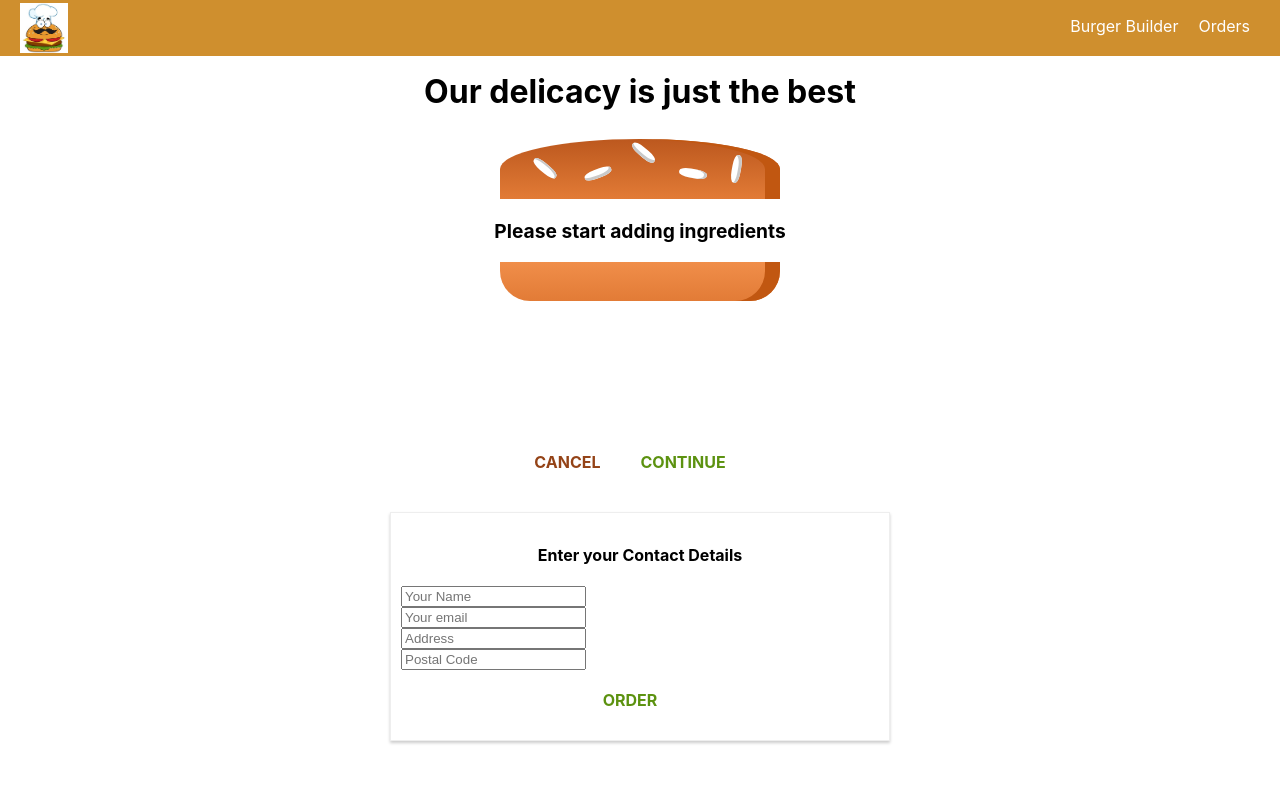
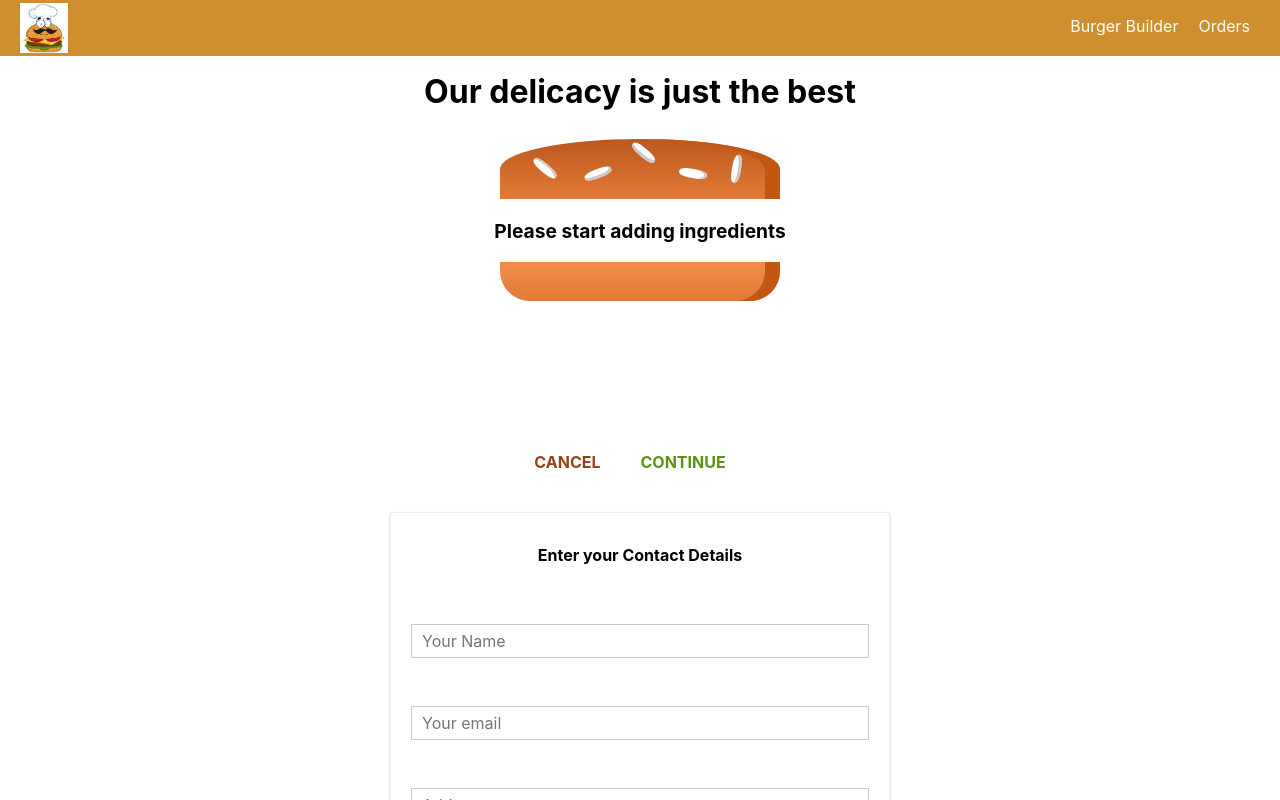
Before and after one commit to damiadeh/burgerbuilder, a React (Create React App) app: page /burgerbuilder/checkout in a window 1280 px wide. Both pictures are taken after a click on the button "CONTINUE". Shown: the top 800 px of the page. Built offline with nearby package versions, Linux system fonts and the light colour scheme.

Commit message:
contct form

```diff
--- /dev/null
+++ b/src/components/UI/Input/Input.css
@@ -0,0 +1,27 @@
+.Input {
+    width: 100%;
+    padding: 10px;
+    box-sizing: border-box
+}
+
+.Label {
+    font-weight: bold;
+    display: block;
+    margin-bottom: 8px;
+}
+
+.InputElement{
+    outline: none;
+    border : 1px solid #ccc;
+    background-color: white;
+    font: inherit;
+    padding: 6px 10px;
+    display: block;
+    width: 100%;
+    box-sizing: border-box
+}
+
+.InputElement:focus {
+    outline: none;
+    background-color: #ccc;
+}
--- /dev/null
+++ b/src/components/UI/Input/Input.js
@@ -0,0 +1,25 @@
+import React from 'react';
+import './Input.css'
+
+const input = (props) => {
+    let inputElement = null;
+
+    switch(props.inputtype){
+        case ('input'):
+            inputElement = <input className="InputElement" {...props} />;
+            break;
+        case('textarea'):
+            inputElement = <textarea className="InputElement" {...props} />;
+            break;
+        default:
+            inputElement = <input className="InputElement" {...props} />;
+    }
+    return(
+        <div className="Input">
+            <label className="Label">{props.label}</label>
+            {inputElement}
+        </div>
+    );
+};
+
+export default input;
--- a/src/containers/ContactData.css
+++ b/src/containers/ContactData.css
@@ -8,9 +8,6 @@
     box-sizing: border-box
 }
 
-.Input {
-    display: block;
-}
 
 @media (min-width: 600px) {
     .ContactData{
--- a/src/containers/ContactData.js
+++ b/src/containers/ContactData.js
@@ -3,6 +3,7 @@
 import Spinner from '../components/UI/Spinner/Spinner';
 import './ContactData.css';
 import axios from '../axios-orders';
+import Input from '../components/UI/Input/Input';
 
 class ContactData extends Component {
     state = {
@@ -44,10 +45,10 @@
     render (){
         let form = (
             <form>
-                <input className="Input"  type="text" name="name" placeholder="Your Name" />
-                <input className="Input" type="email" name="email" placeholder="Your email" />
-                <input className="Input" type="text" name="street" placeholder="Address" />
-                <input className="Input" type="text" name="postal" placeholder="Postal Code" />
+                <Input inputtype="input" type="text" name="name" placeholder="Your Name" />
+                <Input inputtype="input" type="email" name="email" placeholder="Your email" />
+                <Input inputtype="input" type="text" name="street" placeholder="Address" />
+                <Input inputtype="input" type="text" name="postal" placeholder="Postal Code" />
                 <Button btnType="Success" clicked={this.orderHandler}>ORDER</Button>
             </form>
         );
```
